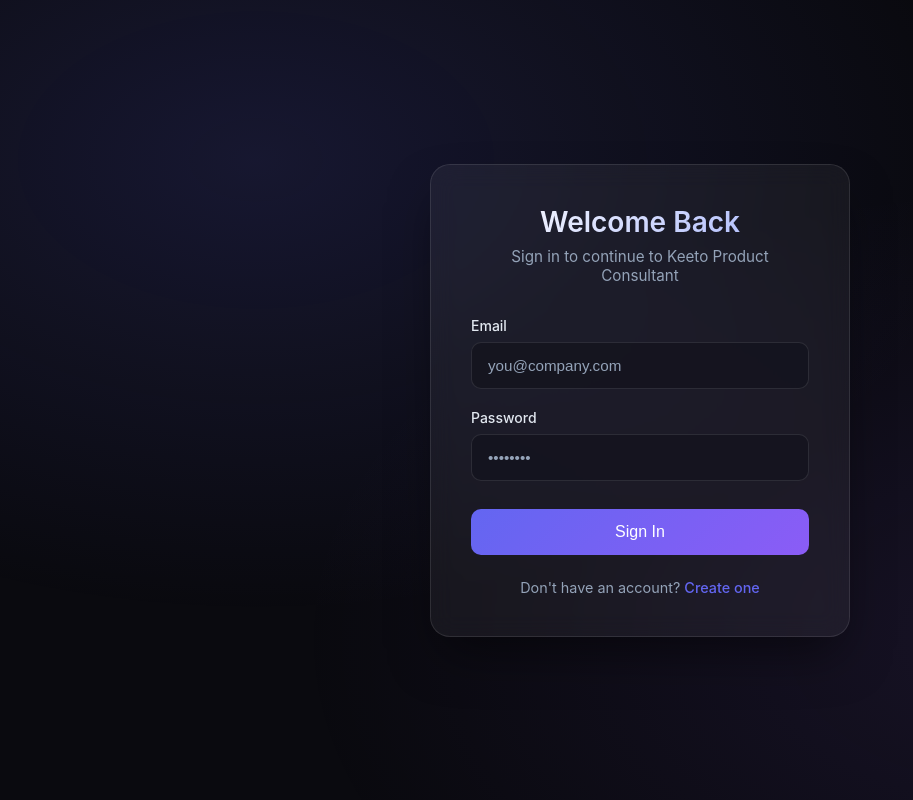
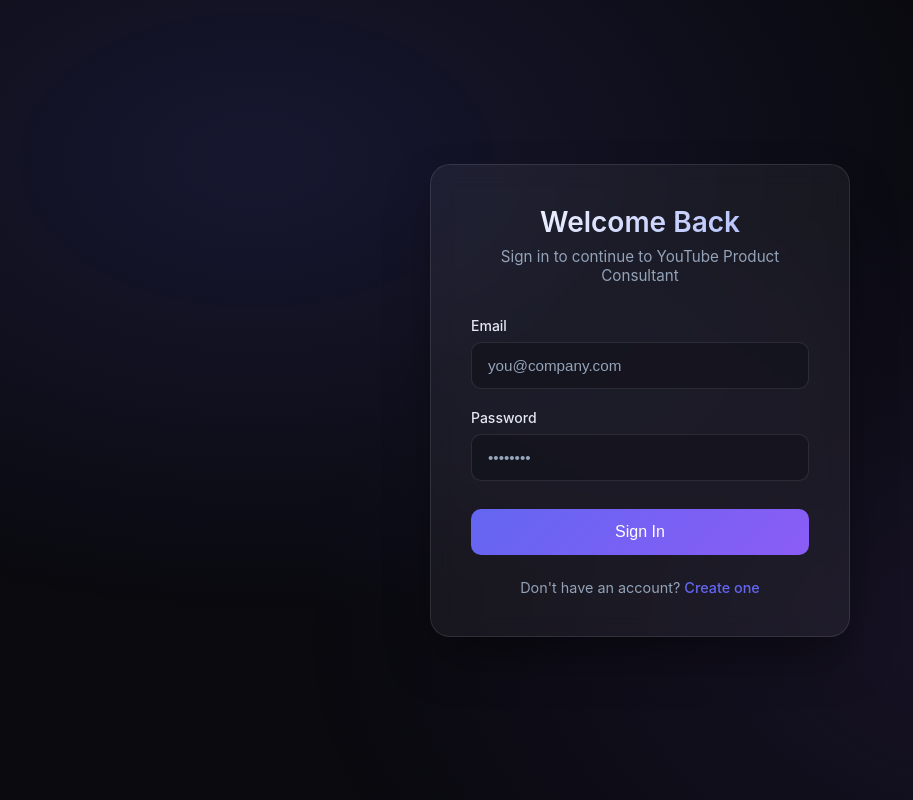
Before and after one commit to syed-m07/KeetoSalesAgent, a React (Create React App) app in the folder frontend/: page /login in a window 1280 px wide. Shown: the whole page, without its empty margins (0-913 px from the left). Built offline with nearby package versions, Linux system fonts and the light colour scheme.

Commit message:
hardcoded some demo UI stuff (user avatar png)

```diff
--- a/frontend/src/App.js
+++ b/frontend/src/App.js
@@ -133,7 +133,7 @@
             <h1>YouTube Product Consultant</h1>
           </div>
           <div className="user-info">
-            {user && <span className="user-name">👤 {user.name}</span>}
+            {user && <span className="user-name"><img src="/user-avatar.jpg" alt={user.name} style={{ width: '24px', height: '24px', borderRadius: '50%', objectFit: 'cover', verticalAlign: 'middle', marginRight: '6px' }} />{user.name}</span>}
             <div className={`status ${isConnected ? 'connected' : 'disconnected'}`}>
               <span className="status-dot"></span>
               {isConnected ? 'Connected' : 'Disconnected'}
@@ -186,7 +186,7 @@
               {messages.map((msg, index) => (
                 <div key={index} className={`message ${msg.sender}`}>
                   <div className="message-avatar">
-                    {msg.sender === 'user' ? '👤' : <img src="/avatar.jpg" alt="Ravi" style={{ width: '100%', height: '100%', objectFit: 'cover', borderRadius: '50%' }} />}
+                    {msg.sender === 'user' ? <img src="/user-avatar.jpg" alt="You" style={{ width: '100%', height: '100%', objectFit: 'cover', borderRadius: '50%' }} /> : <img src="/avatar.jpg" alt="Ravi" style={{ width: '100%', height: '100%', objectFit: 'cover', borderRadius: '50%' }} />}
                   </div>
                   <div className="message-content">
                     <ReactMarkdown>{msg.text}</ReactMarkdown>
--- a/frontend/src/Login.js
+++ b/frontend/src/Login.js
@@ -42,7 +42,7 @@
         <div className="auth-container">
             <div className="auth-box">
                 <h2>Welcome Back</h2>
-                <p className="auth-subtitle">Sign in to continue to Keeto Product Consultant</p>
+                <p className="auth-subtitle">Sign in to continue to YouTube Product Consultant</p>
 
                 {error && <div className="auth-error">{error}</div>}
 
--- a/frontend/src/Register.js
+++ b/frontend/src/Register.js
@@ -54,7 +54,7 @@
         <div className="auth-container">
             <div className="auth-box">
                 <h2>Create Account</h2>
-                <p className="auth-subtitle">Get started with Keeto Product Consultant</p>
+                <p className="auth-subtitle">Get started with YouTube Product Consultant</p>
 
                 {error && <div className="auth-error">{error}</div>}
 
```
Also changed, not shown: frontend/public/user-avatar.jpg (added).
